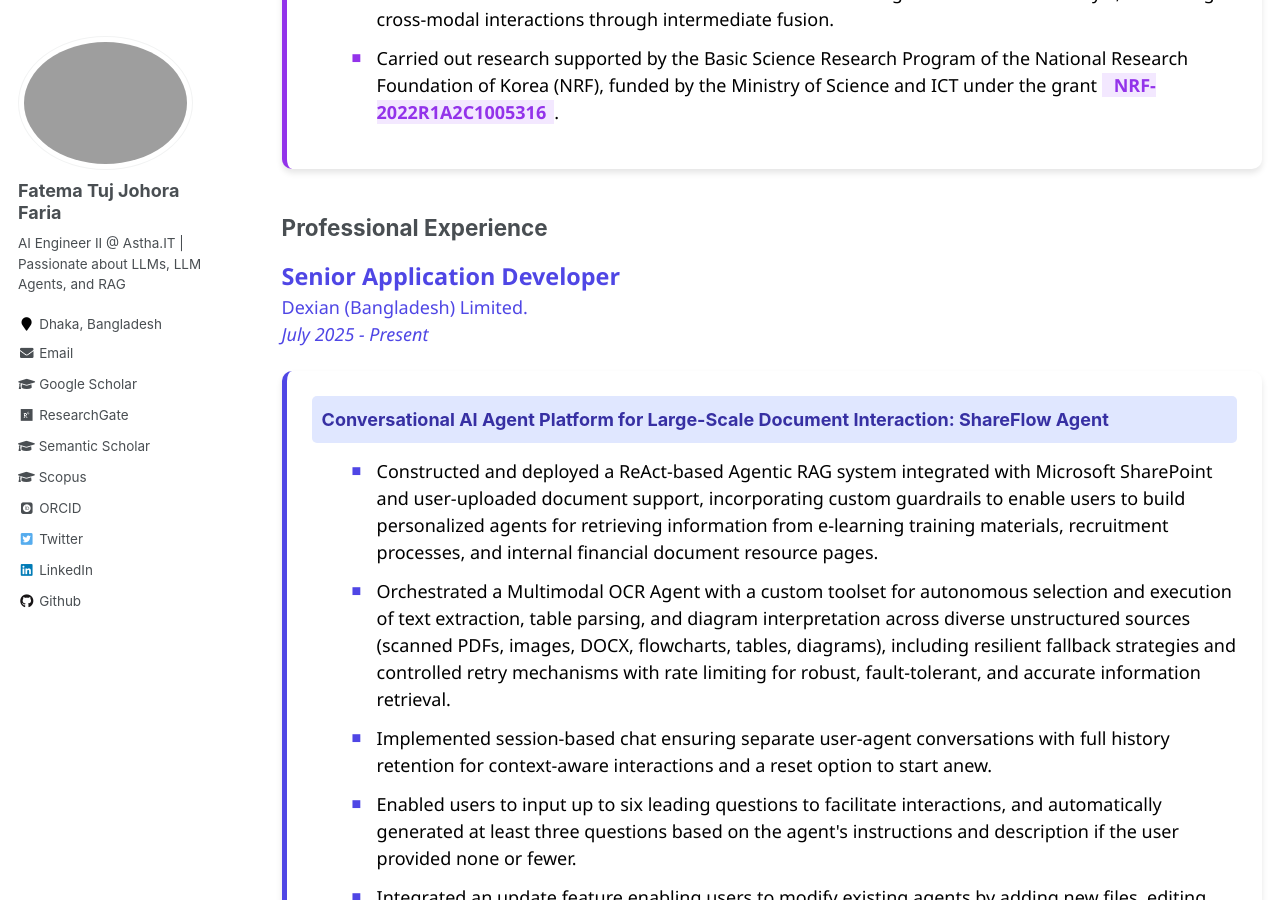
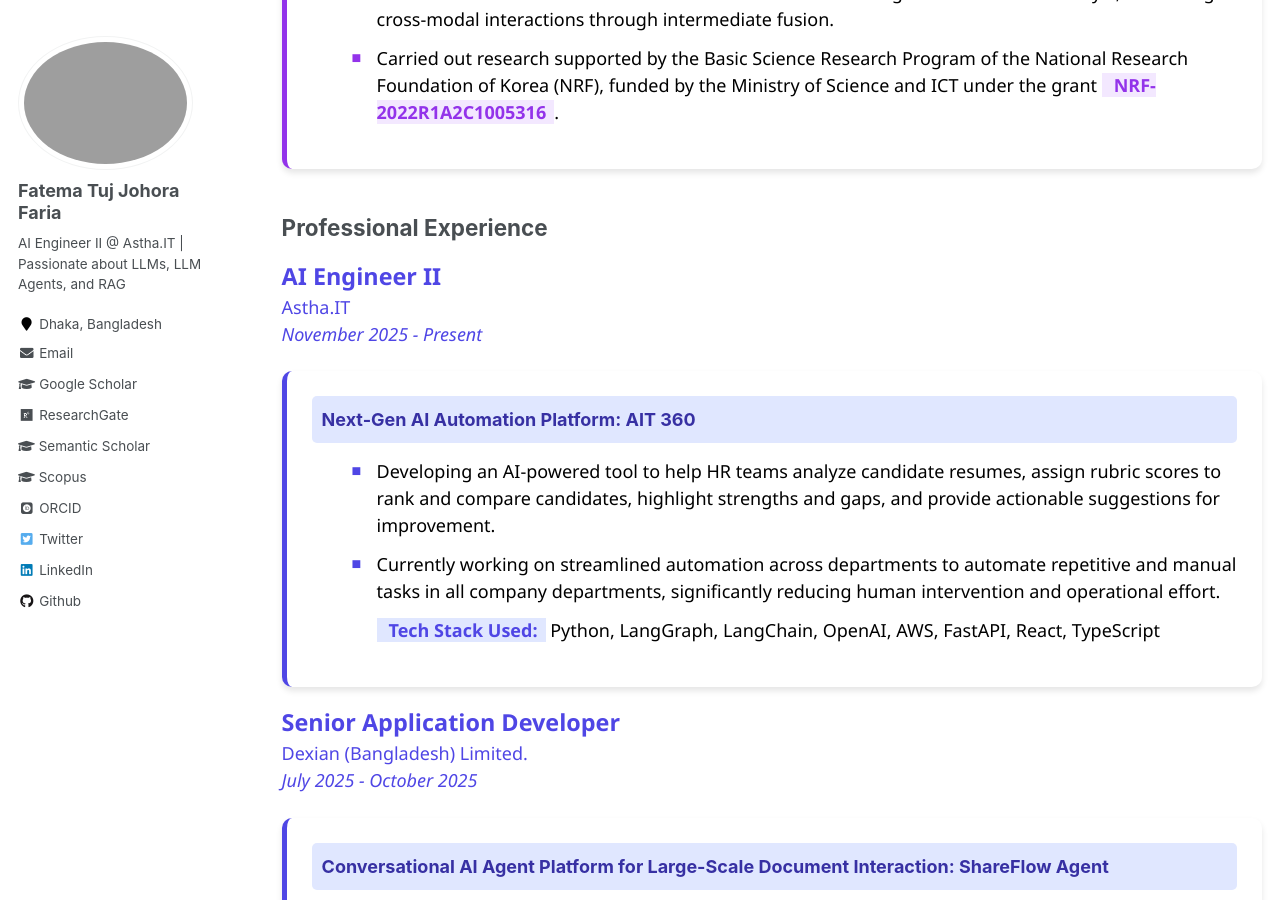
Before and after one commit to fatemafaria142/fatemafaria142.github.io, a Jekyll site: the page built from _pages/work.md, in a window 1280 px wide and 900 px high, scrolled down 2241 px. Built offline with Jekyll 4.4.1, drawn with Linux system fonts in a browser that asks for light colours; some web fonts are replaced.

Commit message:
Update Work

```diff
--- a/_pages/work.md
+++ b/_pages/work.md
@@ -104,11 +104,40 @@ title: ""
   </div>
 </div>
 
+
 ## Professional Experience
+
+<span style="font-family: 'Segoe UI', sans-serif; color: black;">
+  <span style="color: #4f46e5; font-size: 1.3em; font-weight: bold;">AI Engineer II</span><br/>
+  <a href="https://www.linkedin.com/company/asthait/" style="color: #4f46e5; text-decoration: none;" target="_blank">Astha.IT</a><br/>
+  <span style="color: #4f46e5; font-style: italic;">November 2025 - Present</span>
+
+  <div style="display: flex; flex-wrap: wrap; gap: 20px; margin-top: 15px;">
+    <div style="background-color: white; border-left: 5px solid #4f46e5; border-radius: 10px; padding: 25px; flex: 1 1 100%; max-width: 100%; box-shadow: 0 4px 6px rgba(0, 0, 0, 0.1);">
+      <div style="background-color: #e0e7ff; padding: 10px; border-radius: 5px; margin-bottom: 15px;">
+        <span style="color: #3730a3; font-size: 1em; font-weight: bold;">Next-Gen AI Automation Platform: AIT 360</span>
+      </div>
+      <ul style="font-family: 'Segoe UI', sans-serif; color: black; margin-top: 15px;">
+        <li style="margin-bottom: 12px; list-style-type: none; position: relative; padding-left: 25px;">
+          <span style="position: absolute; left: 0; color: #4f46e5; font-size: 0.9em;">■</span>
+          Developing an AI-powered tool to help HR teams analyze candidate resumes, assign rubric scores to rank and compare candidates, highlight strengths and gaps, and provide actionable suggestions for improvement.
+        </li>
+        <li style="margin-bottom: 12px; list-style-type: none; position: relative; padding-left: 25px;">
+          <span style="position: absolute; left: 0; color: #4f46e5; font-size: 0.9em;">■</span>
+          Currently working on streamlined automation across departments to automate repetitive and manual tasks in all company departments, significantly reducing human intervention and operational effort.
+        </li>
+         <li style="margin-bottom: 12px; list-style-type: none; position: relative; padding-left: 25px;">
+          <b><span style="background-color: #e0e7ff; padding: 0 8px 0 12px; color: #4f46e5; display: inline;">Tech Stack Used:</span></b> Python, LangGraph, LangChain, OpenAI, AWS, FastAPI, React, TypeScript
+        </li>
+      </ul>
+    </div>
+  </div>
+
+
 <span style="font-family: 'Segoe UI', sans-serif; color: black;">
   <span style="color: #4f46e5; font-size: 1.3em; font-weight: bold;">Senior Application Developer</span><br/>
   <a href="https://www.linkedin.com/company/dexiansolutions/" style="color: #4f46e5; text-decoration: none;" target="_blank">Dexian (Bangladesh) Limited.</a><br/>
-  <span style="color: #4f46e5; font-style: italic;">July 2025 - Present</span>
+  <span style="color: #4f46e5; font-style: italic;">July 2025 - October 2025</span>
 
   <div style="display: flex; flex-wrap: wrap; gap: 20px; margin-top: 15px;">
     <div style="background-color: white; border-left: 5px solid #4f46e5; border-radius: 10px; padding: 25px; flex: 1 1 100%; max-width: 100%; box-shadow: 0 4px 6px rgba(0, 0, 0, 0.1);">
```
